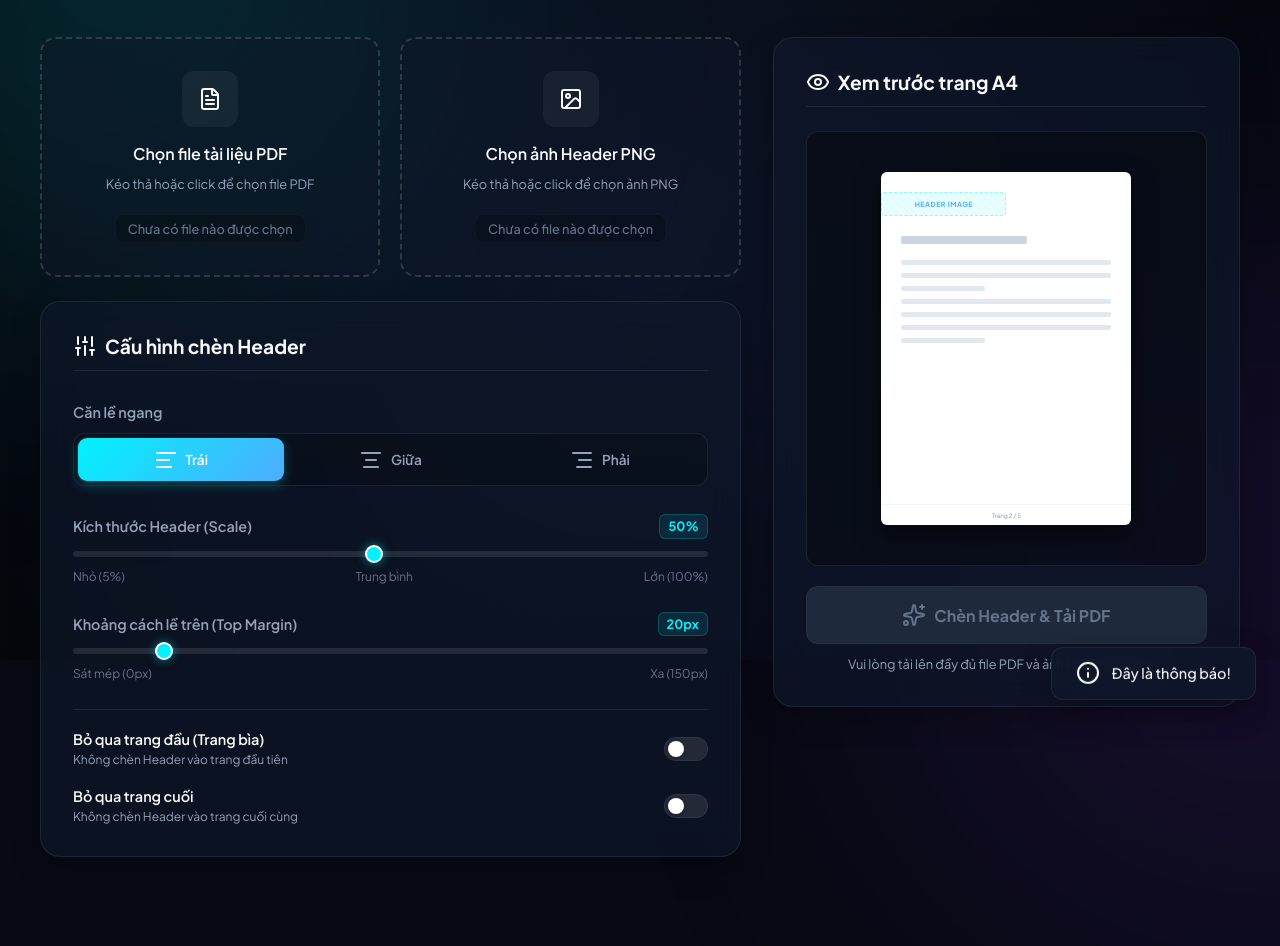
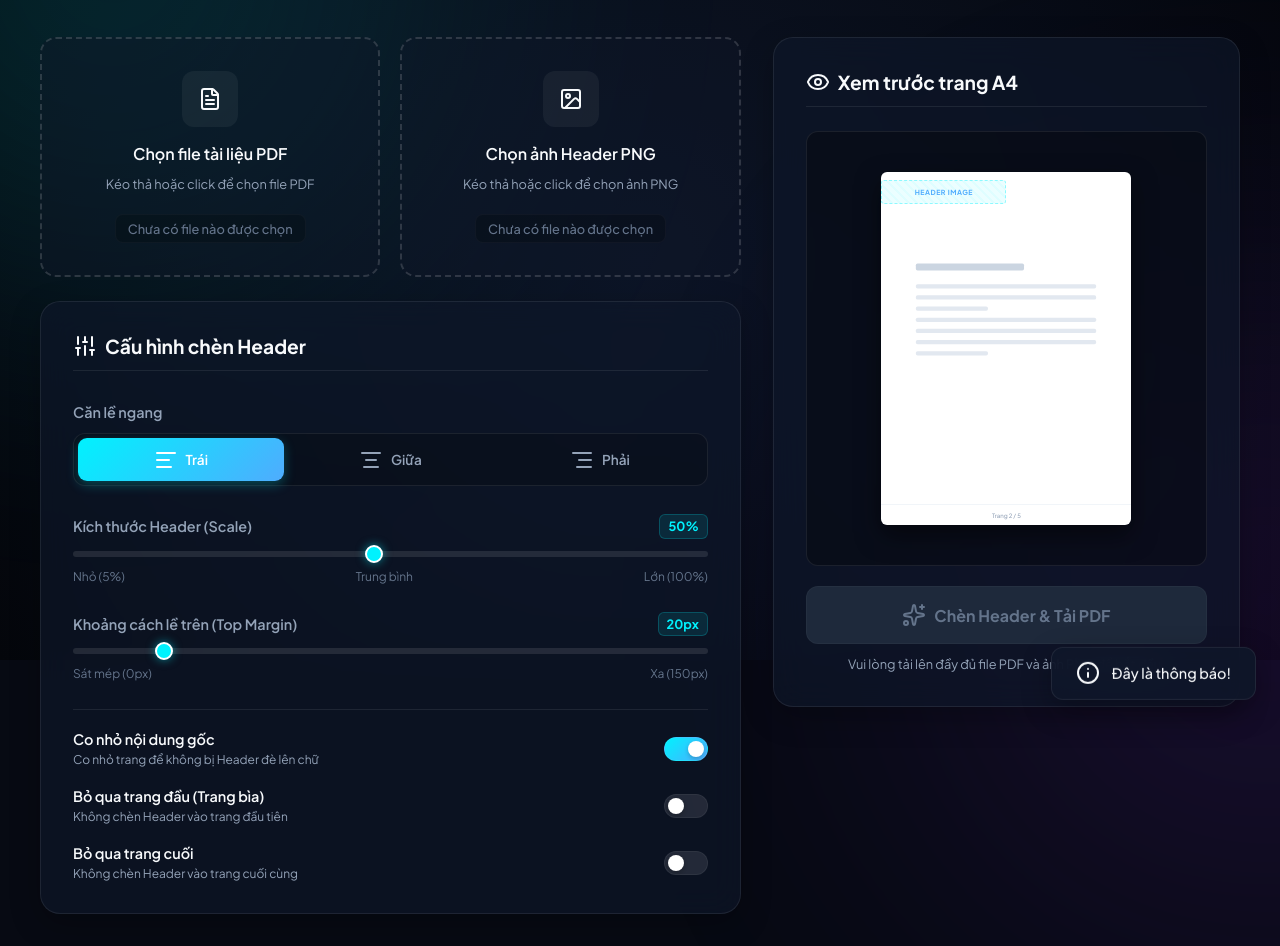
Before and after one commit to thangpham-techvibe/pdf-header-adder, a plain HTML site: page index.html in a window 1280 px wide. Shown: the part 140-1086 px from the top of the page. Before the commit the page ends 1029 px from the top, so only its background shows below. Drawn offline with nearby package versions, Linux system fonts and the light colour scheme; a script that the page names is missing.

Commit message:
Update index.html

```diff
--- a/index.html
+++ b/index.html
@@ -116,6 +116,16 @@
                     <div class="toggle-group">
                         <div class="toggle-item">
                             <div class="toggle-info">
+                                <span class="toggle-label">Co nhỏ nội dung gốc</span>
+                                <span class="toggle-sub">Co nhỏ trang để không bị Header đè lên chữ</span>
+                            </div>
+                            <label class="switch">
+                                <input type="checkbox" id="shrink-content" checked>
+                                <span class="slider-round"></span>
+                            </label>
+                        </div>
+                        <div class="toggle-item">
+                            <div class="toggle-info">
                                 <span class="toggle-label">Bỏ qua trang đầu (Trang bìa)</span>
                                 <span class="toggle-sub">Không chèn Header vào trang đầu tiên</span>
                             </div>
```
